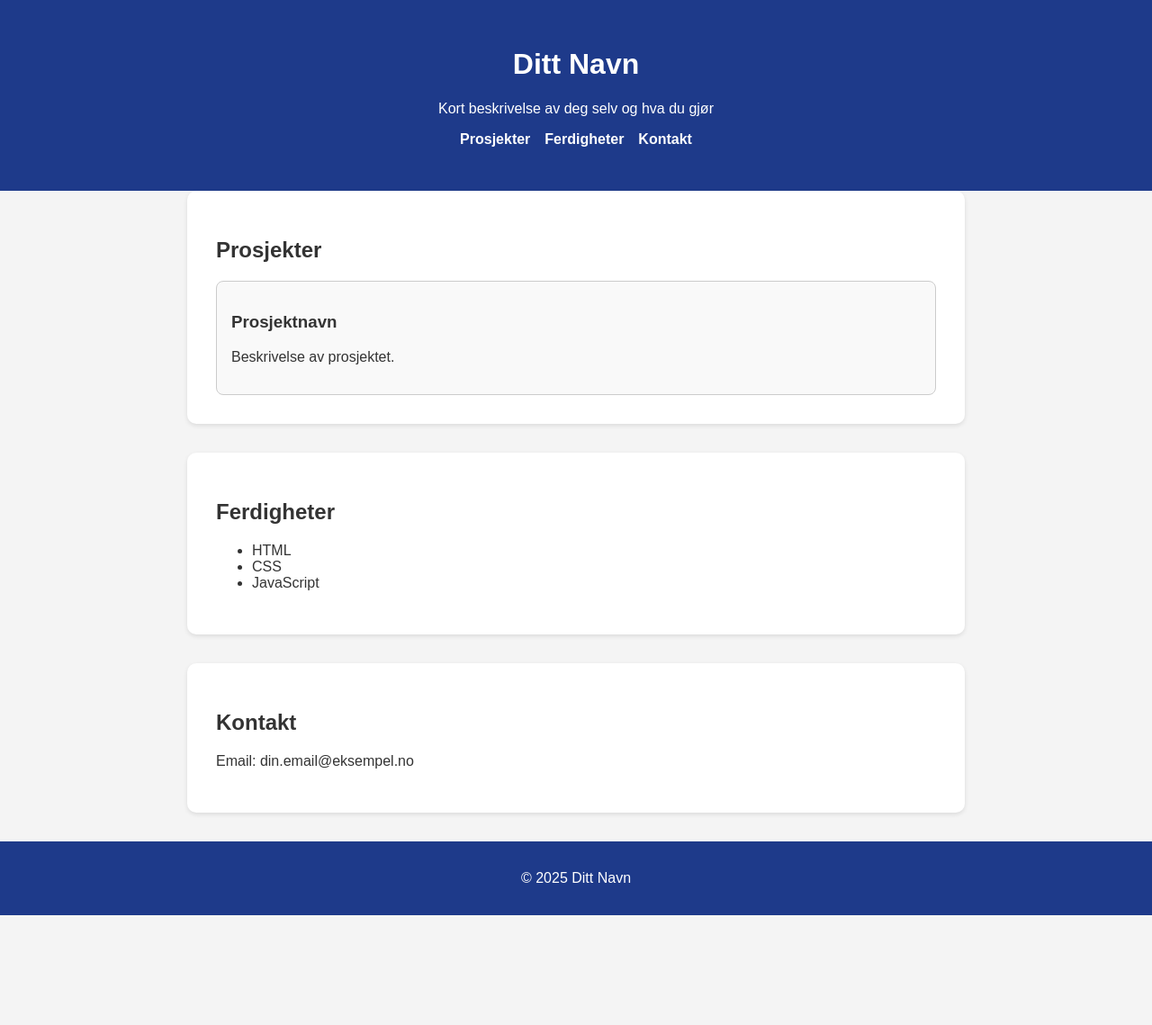
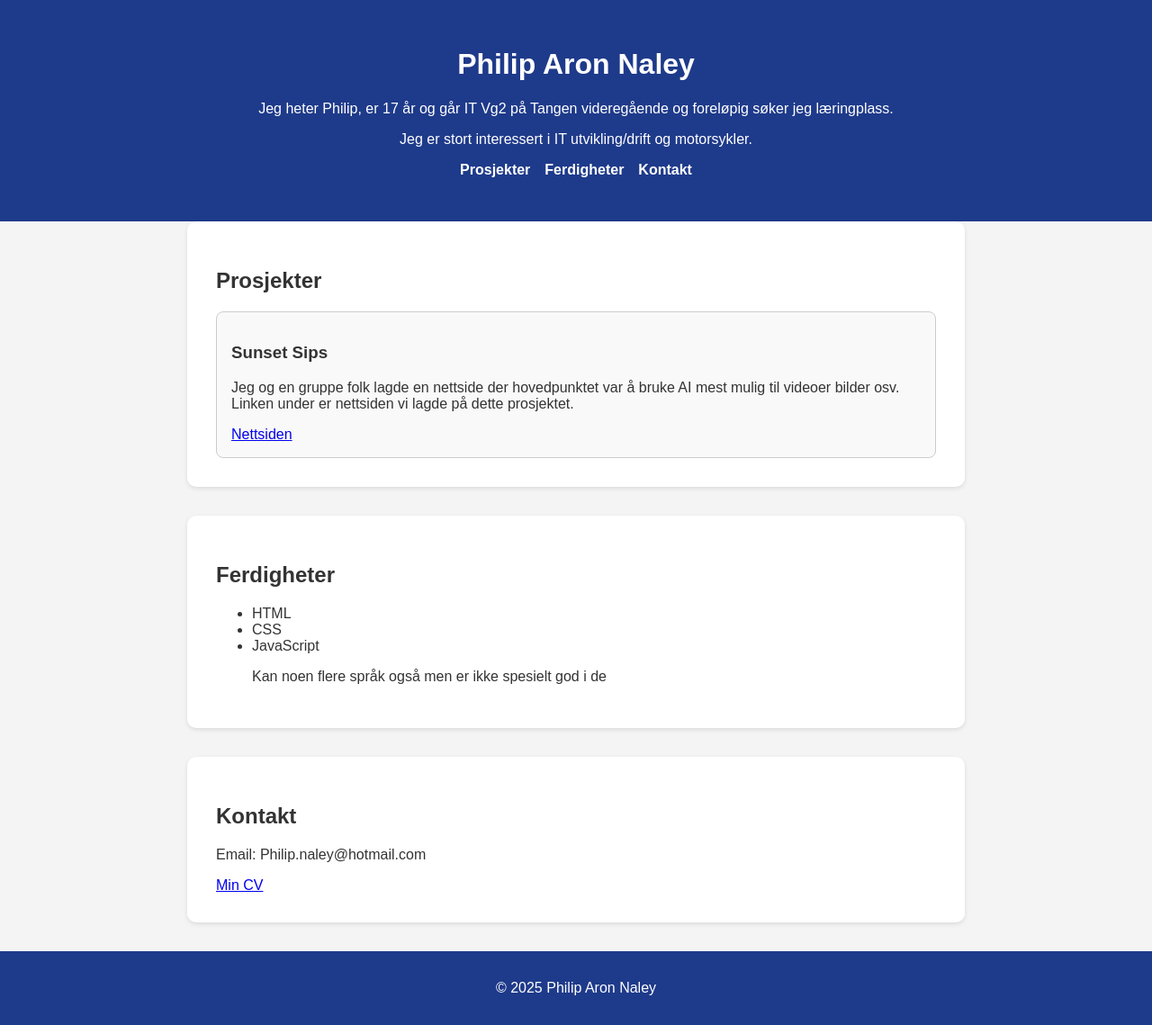
Before and after one commit to PhilipNaley/Portefolje-YFF, a plain HTML site: page index.html in a window 1280 px wide. Shown: the whole page at 90% size. Before the commit the page ends 1017 px from the top, so only its background shows below. Drawn offline with Linux system fonts and the light colour scheme.

Commit message:
Update index.html

```diff
--- a/index.html
+++ b/index.html
@@ -8,8 +8,9 @@
 </head>
 <body>
   <header>
-    <h1>Ditt Navn</h1>
-    <p>Kort beskrivelse av deg selv og hva du gjør</p>
+    <h1>Philip Aron Naley</h1>
+    <p>Jeg heter Philip, er 17 år og går IT Vg2 på Tangen videregående og foreløpig søker jeg læringplass.</p>
+    <p>Jeg er stort interessert i IT utvikling/drift og motorsykler.</p>
     <nav>
       <ul>
         <li><a href="#projects">Prosjekter</a></li>
@@ -23,8 +24,9 @@
     <h2>Prosjekter</h2>
     <!-- Legg inn prosjektene dine her -->
     <div class="project">
-      <h3>Prosjektnavn</h3>
-      <p>Beskrivelse av prosjektet.</p>
+      <h3>Sunset Sips</h3>
+      <P>Jeg og en gruppe folk lagde en nettside der hovedpunktet var å bruke AI mest mulig til videoer bilder osv. Linken under er nettsiden vi lagde på dette prosjektet.</P>
+      <a href="https://nettside-eta.vercel.app/">Nettsiden</a>
     </div>
   </section>
 
@@ -35,17 +37,20 @@
       <li>HTML</li>
       <li>CSS</li>
       <li>JavaScript</li>
+      <p>Kan noen flere språk også men er ikke spesielt god i de</p>
     </ul>
   </section>
 
   <section id="contact">
     <h2>Kontakt</h2>
     <!-- Kontaktinformasjon -->
-    <p>Email: din.email@eksempel.no</p>
+    <p>Email: Philip.naley@hotmail.com</p>
+    <a href="c:\Users\phinal001\Downloads\fullført-CV.pdf" download>Min CV</a>
+
   </section>
 
   <footer>
-    <p>&copy; 2025 Ditt Navn</p>
+    <p>&copy; 2025 Philip Aron Naley</p>
   </footer>
 </body>
 </html>
```
